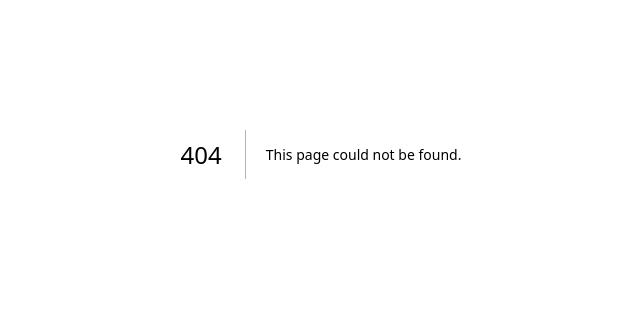
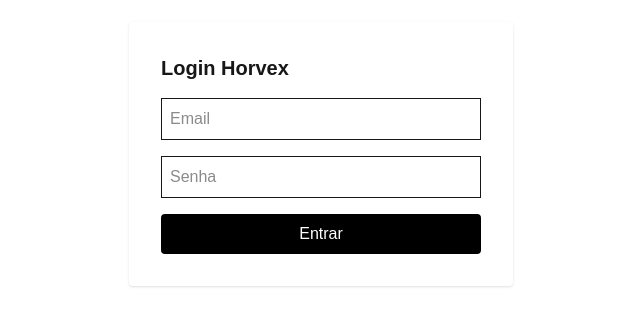
Before and after one commit to wessil170/horvex-web, a Next.js app: page /login in a window 1280 px wide. Before the commit this address had no page. Shown: the part 246-572 px from the top of the page, without its empty margins (319-959 px from the left). Built offline with nearby package versions, Linux system fonts and the light colour scheme; no server answers.

Commit message:
atualizando front

```diff
--- /dev/null
+++ b/app/dashboard/page.tsx
@@ -0,0 +1,129 @@
+"use client";
+
+import { useEffect, useState } from "react";
+import { useRouter } from "next/navigation";
+
+const API_URL = process.env.NEXT_PUBLIC_API_URL!;
+
+export default function DashboardPage() {
+  const router = useRouter();
+
+  const [servicos, setServicos] = useState<any[]>([]);
+  const [nome, setNome] = useState("");
+  const [preco, setPreco] = useState("");
+  const [duracao, setDuracao] = useState("");
+  const [message, setMessage] = useState("Carregando...");
+
+  async function fetchServicos(token: string) {
+    try {
+      const response = await fetch(`${API_URL}/servicos/`, {
+        method: "GET",
+        headers: {
+          Authorization: `Bearer ${token}`,
+        },
+      });
+
+      if (response.status === 401) {
+        localStorage.removeItem("token");
+        router.push("/login");
+        return;
+      }
+
+      if (!response.ok) {
+        throw new Error("Erro ao buscar serviços");
+      }
+
+      const data = await response.json();
+      setServicos(data);
+      setMessage("");
+    } catch (error: any) {
+      console.error(error);
+      setMessage(error.message);
+    }
+  }
+
+  async function handleCreateServico(e: React.FormEvent) {
+    e.preventDefault();
+
+    const token = localStorage.getItem("token");
+    if (!token) return;
+
+    try {
+      const response = await fetch(`${API_URL}/servicos/`, {
+        method: "POST",
+        headers: {
+          "Content-Type": "application/json",
+          Authorization: `Bearer ${token}`,
+        },
+        body: JSON.stringify({
+          nome,
+          preco: parseFloat(preco),
+          duracao: parseInt(duracao),
+        }),
+      });
+
+      if (!response.ok) {
+        throw new Error("Erro ao criar serviço");
+      }
+
+      setNome("");
+      setPreco("");
+      setDuracao("");
+
+      fetchServicos(token);
+    } catch (error: any) {
+      console.error(error);
+      setMessage(error.message);
+    }
+  }
+
+  useEffect(() => {
+    const token = localStorage.getItem("token");
+
+    if (!token) {
+      router.push("/login");
+      return;
+    }
+
+    fetchServicos(token);
+  }, []);
+
+  return (
+    <div style={{ padding: "40px" }}>
+      <h1>Dashboard</h1>
+
+      <h2>Criar Serviço</h2>
+      <form onSubmit={handleCreateServico}>
+        <input
+          placeholder="Nome"
+          value={nome}
+          onChange={(e) => setNome(e.target.value)}
+        />
+        <input
+          placeholder="Preço"
+          value={preco}
+          onChange={(e) => setPreco(e.target.value)}
+        />
+        <input
+          placeholder="Duração (min)"
+          value={duracao}
+          onChange={(e) => setDuracao(e.target.value)}
+        />
+        <button type="submit">Criar</button>
+      </form>
+
+      <h2>Serviços</h2>
+      {servicos.length === 0 && <p>Nenhum serviço cadastrado.</p>}
+
+      <ul>
+        {servicos.map((servico) => (
+          <li key={servico.id}>
+            {servico.nome} - R$ {servico.preco} - {servico.duracao} min
+          </li>
+        ))}
+      </ul>
+
+      {message && <p style={{ color: "red" }}>{message}</p>}
+    </div>
+  );
+}
--- /dev/null
+++ b/app/login/page.tsx
@@ -0,0 +1,93 @@
+"use client";
+
+import { useState } from "react";
+import { useRouter } from "next/navigation";
+
+const API_URL = process.env.NEXT_PUBLIC_API_URL!;
+
+export default function LoginPage() {
+  const router = useRouter();
+
+  const [email, setEmail] = useState("");
+  const [password, setPassword] = useState("");
+  const [message, setMessage] = useState("");
+
+  async function handleLogin(e: React.FormEvent) {
+    e.preventDefault();
+    setMessage("");
+
+    console.log("API URL:", API_URL);
+
+    try {
+      const response = await fetch(`${API_URL}/auth/login`, {
+        method: "POST",
+        headers: {
+          "Content-Type": "application/x-www-form-urlencoded",
+        },
+        body: new URLSearchParams({
+          username: email,
+          password: password,
+        }),
+      });
+
+      console.log("Status:", response.status);
+
+      if (!response.ok) {
+        throw new Error("Credenciais inválidas");
+      }
+
+      const data = await response.json();
+
+      localStorage.setItem("token", data.access_token);
+
+      // Redireciona para dashboard
+      router.push("/dashboard");
+
+    } catch (error: any) {
+      console.error("Erro no login:", error);
+      setMessage(error.message);
+    }
+  }
+
+  return (
+    <div className="flex items-center justify-center h-screen">
+      <form
+        onSubmit={handleLogin}
+        className="bg-white p-8 rounded shadow w-96"
+      >
+        <h1 className="text-xl font-bold mb-4">Login Horvex</h1>
+
+        <input
+          type="email"
+          placeholder="Email"
+          className="border p-2 w-full mb-4"
+          value={email}
+          onChange={(e) => setEmail(e.target.value)}
+          required
+        />
+
+        <input
+          type="password"
+          placeholder="Senha"
+          className="border p-2 w-full mb-4"
+          value={password}
+          onChange={(e) => setPassword(e.target.value)}
+          required
+        />
+
+        <button
+          type="submit"
+          className="bg-black text-white w-full p-2 rounded"
+        >
+          Entrar
+        </button>
+
+        {message && (
+          <p className="mt-4 text-center text-sm text-red-600">
+            {message}
+          </p>
+        )}
+      </form>
+    </div>
+  );
+}
```
